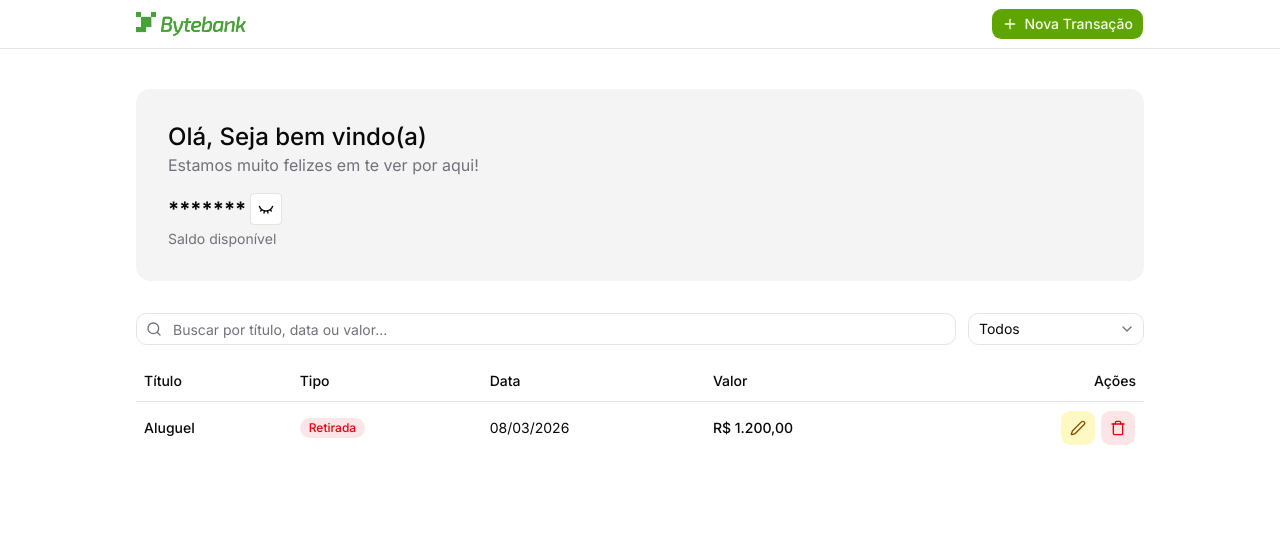
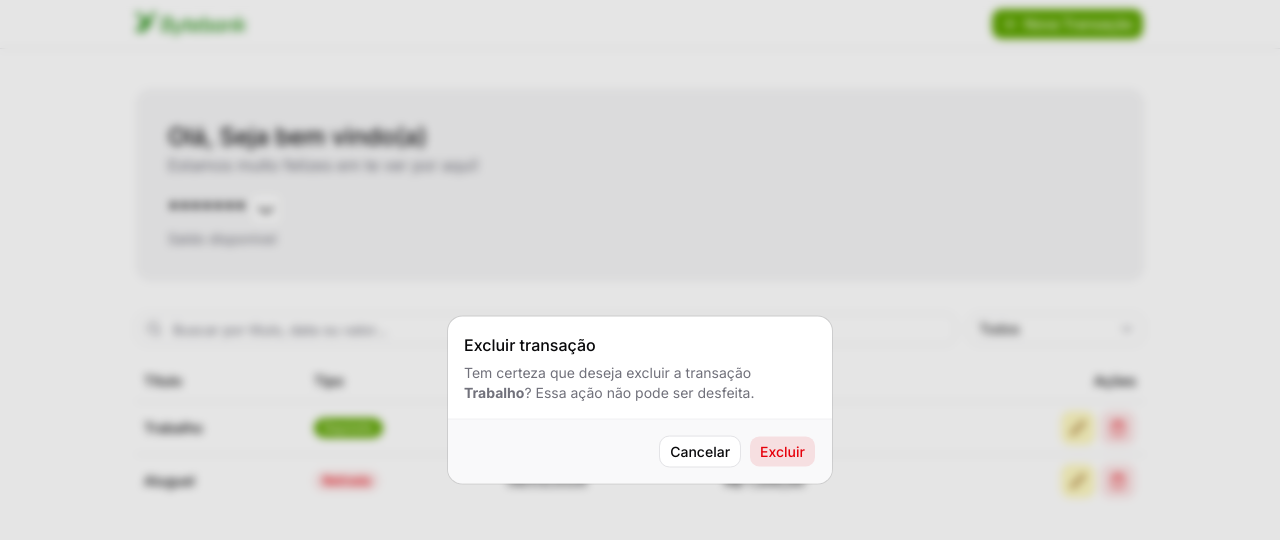
Before and after one commit to MatheusAltrao/bytebank, a Next.js app: page / in a window 1280 px wide. Both pictures are taken after a click on the button 1118 px from the left and 427 px from the top of the page. Shown: the top 540 px of the page. Built offline with nearby package versions, Linux system fonts and the light colour scheme.

Commit message:
feat: add confirmation dialog for transaction deletion

```diff
--- a/components/transactions/transactions-list.tsx
+++ b/components/transactions/transactions-list.tsx
@@ -1,5 +1,16 @@
 'use client'
 
+import {
+  AlertDialog,
+  AlertDialogAction,
+  AlertDialogCancel,
+  AlertDialogContent,
+  AlertDialogDescription,
+  AlertDialogFooter,
+  AlertDialogHeader,
+  AlertDialogTitle,
+  AlertDialogTrigger,
+} from '@/components/ui/alert-dialog'
 import { Input } from '@/components/ui/input'
 import { Pagination, PaginationContent, PaginationEllipsis, PaginationItem } from '@/components/ui/pagination'
 import { Select, SelectContent, SelectItem, SelectTrigger, SelectValue } from '@/components/ui/select'
@@ -128,18 +139,33 @@ export default function TransactionsList() {
               <TableCell className="text-right">
                 <div className="flex items-center justify-end gap-1">
                   <EditTransaction transaction={transaction} />
+                  <AlertDialog>
                     <Tooltip>
                       <TooltipTrigger asChild>
-                      <Button
-                        size={'icon-lg'}
-                        variant={'destructive'}
-                        onClick={() => removeTransaction(transaction.id)}
-                      >
+                        <AlertDialogTrigger asChild>
+                          <Button size={'icon-lg'} variant={'destructive'}>
                             <Trash />
                           </Button>
+                        </AlertDialogTrigger>
                       </TooltipTrigger>
                       <TooltipContent>Excluir transação</TooltipContent>
                     </Tooltip>
+                    <AlertDialogContent>
+                      <AlertDialogHeader>
+                        <AlertDialogTitle>Excluir transação</AlertDialogTitle>
+                        <AlertDialogDescription>
+                          Tem certeza que deseja excluir a transação <strong>{transaction.title}</strong>? Essa ação não
+                          pode ser desfeita.
+                        </AlertDialogDescription>
+                      </AlertDialogHeader>
+                      <AlertDialogFooter>
+                        <AlertDialogCancel>Cancelar</AlertDialogCancel>
+                        <AlertDialogAction variant="destructive" onClick={() => removeTransaction(transaction.id)}>
+                          Excluir
+                        </AlertDialogAction>
+                      </AlertDialogFooter>
+                    </AlertDialogContent>
+                  </AlertDialog>
                 </div>
               </TableCell>
             </TableRow>
```
Lines whose indentation alone changed are shown as unchanged.
